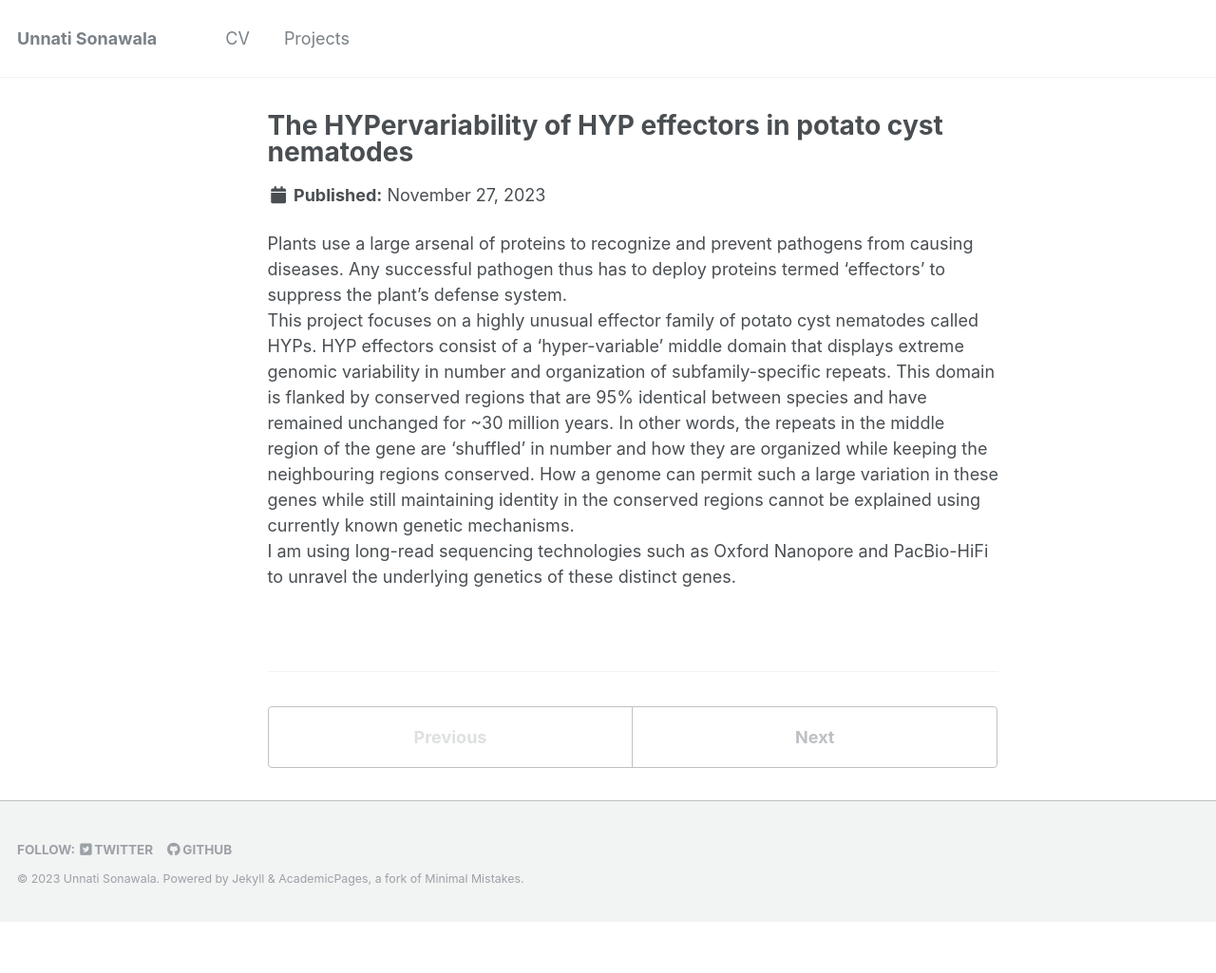
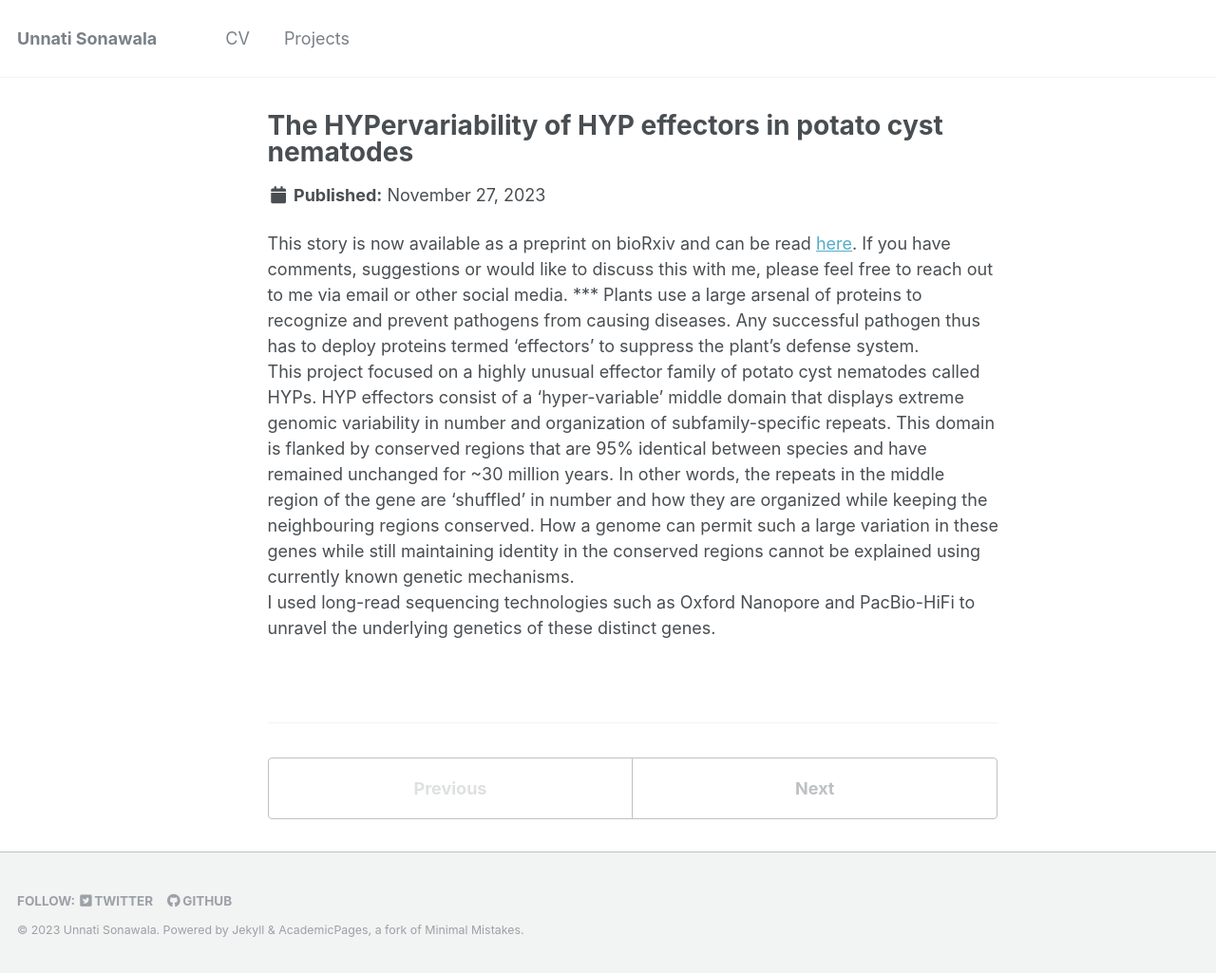
Before and after one commit to unnatisonawala/unnatisonawala.github.io, a Jekyll site: the page built from _projects/The HYPervariability of HYP effectors in potato cyst nematodes.md, in a window 1280 px wide. Shown: the whole page at 95% size. Built offline with Jekyll 4.4.1, drawn with Linux system fonts in a browser that asks for light colours; before the commit the page ends 971 px from its top, so only the background shows below that.

Commit message:
Update The HYPervariability of HYP effectors in potato cyst nematodes.md

```diff
--- a/_projects/The HYPervariability of HYP effectors in potato cyst nematodes.md
+++ b/_projects/The HYPervariability of HYP effectors in potato cyst nematodes.md
@@ -3,7 +3,8 @@ title: "The HYPervariability of HYP effectors in potato cyst nematodes"
 excerpt: "<br/><img src='/images/HYP.png' width='320' height='250'>"
 collection: projects
 ---
-
+This story is now available as a preprint on bioRxiv and can be read [here](https://www.biorxiv.org/content/10.1101/2023.10.16.561705v1.abstract). If you have comments, suggestions or would like to discuss this with me, please feel free to reach out to me via email or other social media.
+***
 Plants use a large arsenal of proteins to recognize and prevent pathogens from causing diseases. Any successful pathogen thus has to deploy proteins termed ‘effectors’ to suppress the plant’s defense system.<br/>
-This project focuses on a highly unusual effector family of potato cyst nematodes called HYPs. HYP effectors consist of a ‘hyper-variable’ middle domain that displays extreme genomic variability in number and organization of subfamily-specific repeats. This domain is flanked by conserved regions that are 95% identical between species and have remained unchanged for ~30 million years. In other words, the repeats in the middle region of the gene are ‘shuffled’ in number and how they are organized while keeping the neighbouring regions conserved. How a genome can permit such a large variation in these genes while still maintaining identity in the conserved regions cannot be explained using currently known genetic mechanisms.<br/>
-I am using long-read sequencing technologies such as Oxford Nanopore and PacBio-HiFi to unravel the underlying genetics of these distinct genes.
+This project focused on a highly unusual effector family of potato cyst nematodes called HYPs. HYP effectors consist of a ‘hyper-variable’ middle domain that displays extreme genomic variability in number and organization of subfamily-specific repeats. This domain is flanked by conserved regions that are 95% identical between species and have remained unchanged for ~30 million years. In other words, the repeats in the middle region of the gene are ‘shuffled’ in number and how they are organized while keeping the neighbouring regions conserved. How a genome can permit such a large variation in these genes while still maintaining identity in the conserved regions cannot be explained using currently known genetic mechanisms.<br/>
+I used long-read sequencing technologies such as Oxford Nanopore and PacBio-HiFi to unravel the underlying genetics of these distinct genes.
```
